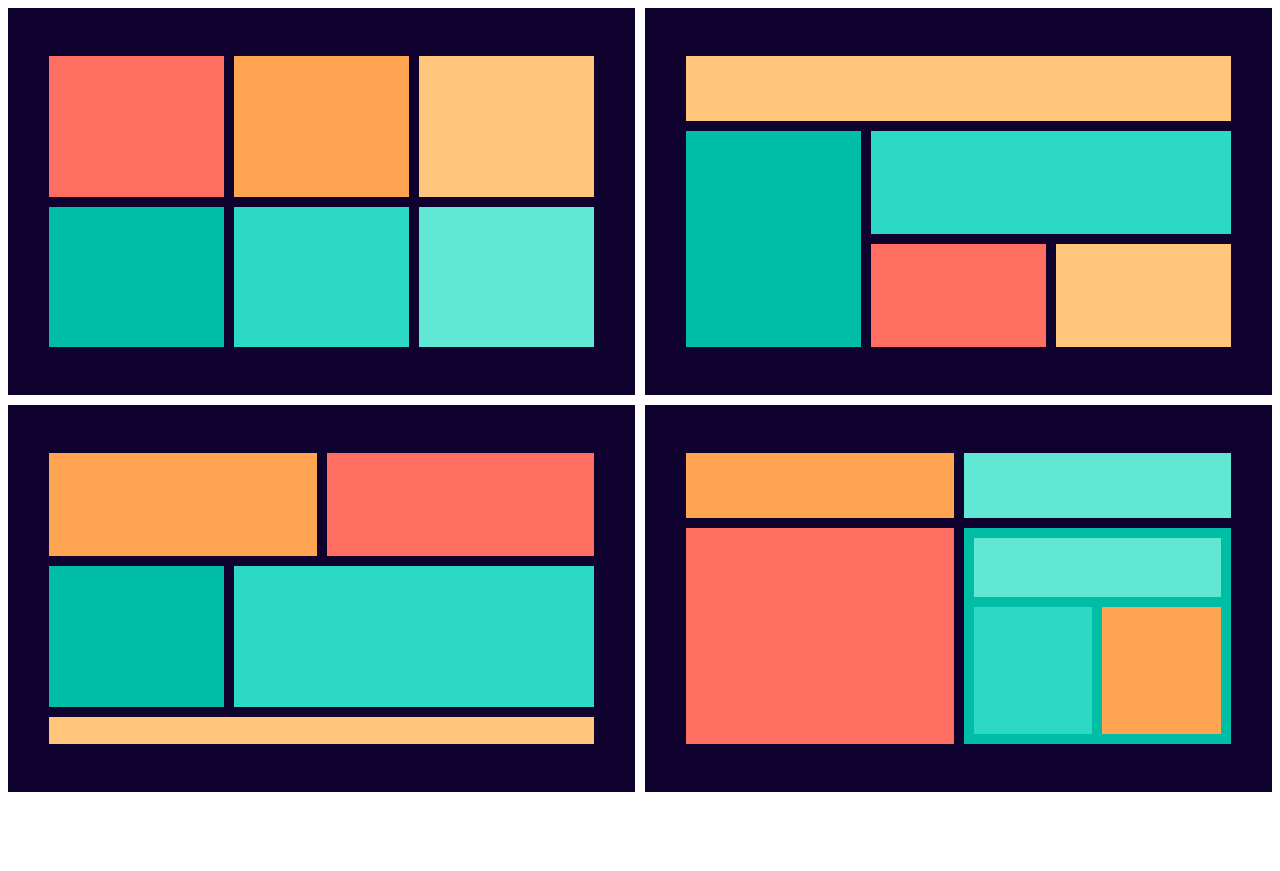
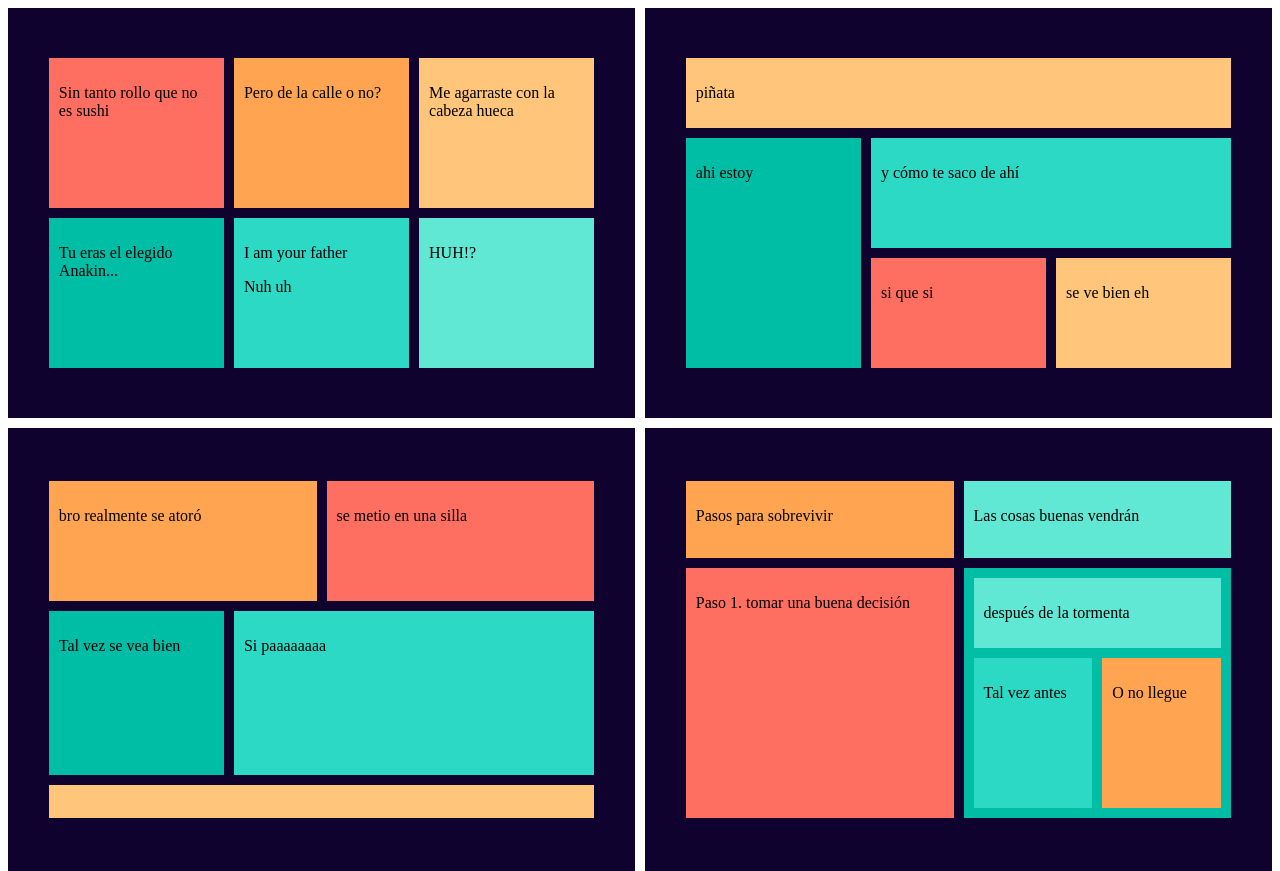
Before and after one commit to juliordzfigueroa/TC2005B_A01029680, a plain HTML site: page Web/Tareas/html/grid/html/grid_A01029680.html in a window 1280 px wide. Before the commit the page ends 816 px from the top, so only its background shows below. Drawn offline with Linux system fonts and the light colour scheme.

Commit message:
Añadido texto a grid_A01029680.html

```diff
--- a/Web/Tareas/html/grid/html/grid_A01029680.html
+++ b/Web/Tareas/html/grid/html/grid_A01029680.html
@@ -9,35 +9,35 @@
 <body>
 <div class = "grid-container">
     <div class = "grid-subcontainer-1" id = "grid-subcontainer-1">
-        <div class = "grid-subitem-1" id = "grid-subitem-1-1"></div>
-        <div class = "grid-subitem-1" id = "grid-subitem-1-2"></div>
-        <div class = "grid-subitem-1" id = "grid-subitem-1-3"></div>
-        <div class = "grid-subitem-1" id = "grid-subitem-1-4"></div>
-        <div class = "grid-subitem-1" id = "grid-subitem-1-5"></div>
-        <div class = "grid-subitem-1" id = "grid-subitem-1-6"></div>
+        <div class = "grid-subitem-1" id = "grid-subitem-1-1"><p>Sin tanto rollo que no es sushi</p></div>
+        <div class = "grid-subitem-1" id = "grid-subitem-1-2"><p>Pero de la calle o no?</p></div>
+        <div class = "grid-subitem-1" id = "grid-subitem-1-3"><p>Me agarraste con la cabeza hueca</p></div>
+        <div class = "grid-subitem-1" id = "grid-subitem-1-4"><p>Tu eras el elegido Anakin...</p></div>
+        <div class = "grid-subitem-1" id = "grid-subitem-1-5"><p>I am your father</p> <p> Nuh uh</p></div>
+        <div class = "grid-subitem-1" id = "grid-subitem-1-6"><p>HUH!?</p></div>
     </div>
     <div class = "grid-subcontainer-2" id = "grid-subcontainer-2">
-        <div class = "grid-subitem-2" id = "grid-subitem-2-1"></div>
-        <div class = "grid-subitem-2" id = "grid-subitem-2-2"></div>
-        <div class = "grid-subitem-2" id = "grid-subitem-2-3"></div>
-        <div class = "grid-subitem-2" id = "grid-subitem-2-4"></div>
-        <div class = "grid-subitem-2" id = "grid-subitem-2-5"></div>
+        <div class = "grid-subitem-2" id = "grid-subitem-2-1"><p>si que si</p></div>
+        <div class = "grid-subitem-2" id = "grid-subitem-2-2"><p>se ve bien eh</p></div>
+        <div class = "grid-subitem-2" id = "grid-subitem-2-3"><p>piñata</p></div>
+        <div class = "grid-subitem-2" id = "grid-subitem-2-4"><p>ahi estoy</p></div>
+        <div class = "grid-subitem-2" id = "grid-subitem-2-5"><p>y cómo te saco de ahí</p></div>
     </div>
     <div class = "grid-subcontainer-3" id = "grid-subcontainer-3">
-        <div class = "grid-subitem-3" id = "grid-subitem-3-1"></div>
-        <div class = "grid-subitem-3" id = "grid-subitem-3-2"></div>
+        <div class = "grid-subitem-3" id = "grid-subitem-3-1"><p>se metio en una silla</p></div>
+        <div class = "grid-subitem-3" id = "grid-subitem-3-2"><p>bro realmente se atoró</p></div>
         <div class = "grid-subitem-3" id = "grid-subitem-3-3"></div>
-        <div class = "grid-subitem-3" id = "grid-subitem-3-4"></div>
-        <div class = "grid-subitem-3" id = "grid-subitem-3-5"></div>
+        <div class = "grid-subitem-3" id = "grid-subitem-3-4"><p>Tal vez se vea bien</p></div>
+        <div class = "grid-subitem-3" id = "grid-subitem-3-5"><p>Si paaaaaaaa</p></div>
     </div>
     <div class = "grid-subcontainer-4" id = "grid-subcontainer-4">
-        <div class = "grid-subitem-4" id = "grid-subitem-4-1"></div>
-        <div class = "grid-subitem-4" id = "grid-subitem-4-2"></div>
-        <div class = "grid-subitem-4" id = "grid-subitem-4-3"></div>
+    <div class = "grid-subitem-4" id = "grid-subitem-4-1"><p>Paso 1. tomar una buena decisión</p></div>
+        <div class = "grid-subitem-4" id = "grid-subitem-4-2"><p>Pasos para sobrevivir</p></div>
+        <div class = "grid-subitem-4" id = "grid-subitem-4-3"><p>Las cosas buenas vendrán</p></div>
         <div class = "grid-subitem-4" id = "grid-subitem-4-4">
-            <div class = "grid-subitem-4-4" id = "grid-subitem-4-4-1"></div>
-            <div class = "grid-subitem-4-4" id = "grid-subitem-4-4-2"></div>
-            <div class = "grid-subitem-4-4" id = "grid-subitem-4-4-3"></div>
+            <div class = "grid-subitem-4-4" id = "grid-subitem-4-4-1"><p>después de la tormenta</p></div>
+            <div class = "grid-subitem-4-4" id = "grid-subitem-4-4-2"><p>Tal vez antes</p></div>
+            <div class = "grid-subitem-4-4" id = "grid-subitem-4-4-3"><p>O no llegue</p></div>
         </div>
     </div>
 </div>
```
